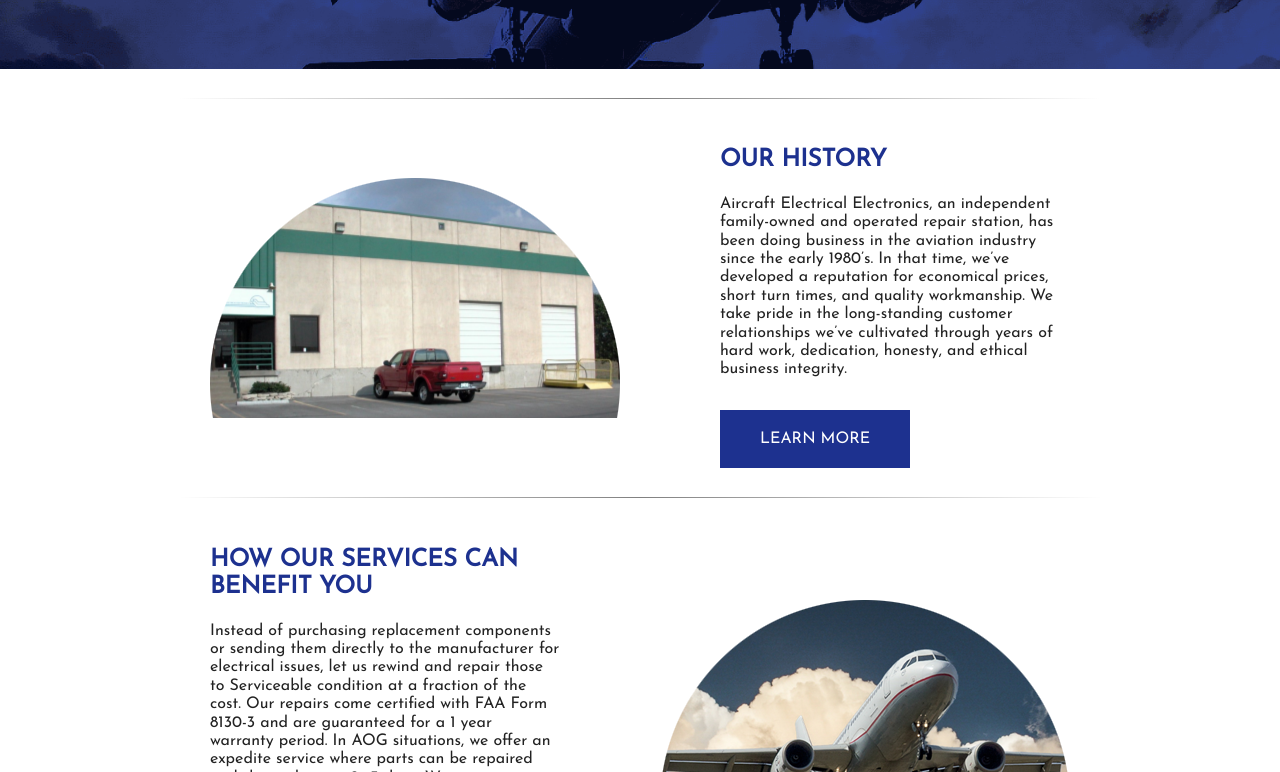
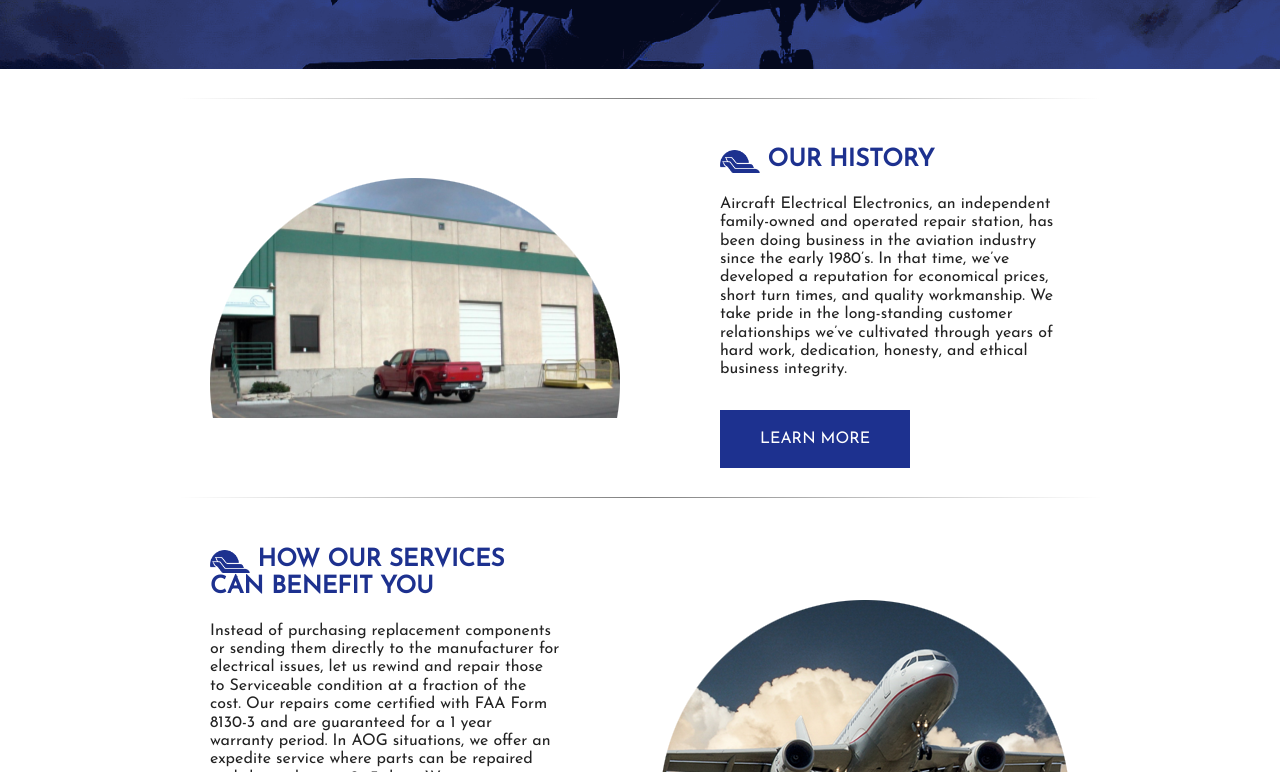
Before and after one commit to NolanHarless/AEE, a website built with Parcel: page index.html in a window 1280 px wide. Shown: the part 456-1228 px from the top of the page. Built offline with nearby package versions, Linux system fonts and the light colour scheme.

Commit message:
added logo mark to paragraphs
added logo mark to paragraphs

```diff
--- a/index.html
+++ b/index.html
@@ -78,7 +78,7 @@
         <img src="history.png">
       </div>
       <div class="col-2-history">
-        <h2>Our History</h2>
+        <h2><span><img width="40px"src="AEE.png"></span> Our History</h2>
         <p>Aircraft Electrical Electronics, an independent
           family-owned and operated repair station, has been
           doing business in the aviation industry since the
@@ -93,7 +93,7 @@
     <div class="fade_rule"></div>
     <div class="history-section">
       <div class="col-2-history">
-        <h2>How Our Services Can Benefit You</h2>
+        <h2><span><img width="40px"src="AEE.png"></span> How Our Services Can Benefit You</h2>
           <p>
           Instead of purchasing replacement components or sending them directly
           to the manufacturer for electrical issues, let us rewind and repair those to
```
